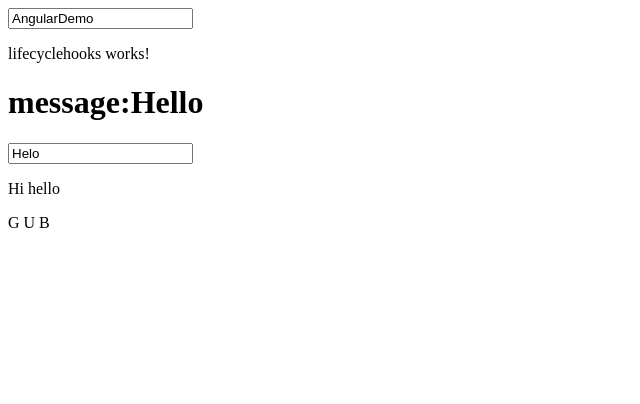
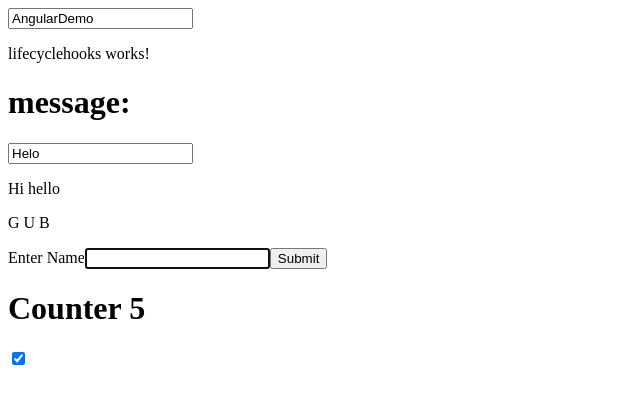
Before and after one commit to Narendranp-30/Learning_Angular, an Angular app: page / in a window 1280 px wide. Shown: the top 404 px of the page, without its empty margins (0-640 px from the left). Built offline with nearby package versions, Linux system fonts and the light colour scheme.

Commit message:
ngAfterViewinit,aftercontentinit,Ondestroy seen

```diff
--- a/src/app/app.component.html
+++ b/src/app/app.component.html
@@ -23,11 +23,16 @@
     <!-- <app-form></app-form>
     <app-display></app-display> -->
     <input type="text" name="title" [(ngModel)]="title">
-    <app-lifecyclehooks [items]="itemList" [title]="title">
 
-        <p #messageContent>Hi hello</p>
-        <p #messageContent>G U B</p>
+    @if(showHi){
 
-    </app-lifecyclehooks>
+        <app-lifecyclehooks [items]="itemList" [title]="title">
+
+            <p #messageContent>Hi hello</p>
+            <p #messageContent>G U B</p>
+
+        </app-lifecyclehooks>
+    }
+    <input type="checkbox" [(ngModel)]="showHi">
 
  </div>
--- a/src/app/app.component.ts
+++ b/src/app/app.component.ts
@@ -64,6 +64,6 @@ counter(){
 //   console.log(myName,' from app');
 //   this.myNames.push(myName);
 // }
-
+showHi=true;
 
 }
--- a/src/app/lifecyclehooks/lifecyclehooks.component.html
+++ b/src/app/lifecyclehooks/lifecyclehooks.component.html
@@ -8,3 +8,13 @@
 <ng-content></ng-content>
 
 </div>
+
+<div>
+
+    <label for="nameInput">Enter Name</label>
+    <input type="text" id="nameInput" #nameInput>
+    <button>Submit</button>
+</div>
+<div>
+    <h1>Counter {{count}}</h1>
+</div>
--- a/src/app/lifecyclehooks/lifecyclehooks.component.ts
+++ b/src/app/lifecyclehooks/lifecyclehooks.component.ts
@@ -1,5 +1,5 @@
 import { CommonModule } from '@angular/common';
-import { AfterContentInit, Component, ContentChildren, DoCheck, ElementRef, Input, OnChanges, OnInit, QueryList, SimpleChanges } from '@angular/core';
+import { AfterContentInit, AfterViewInit, Component, ContentChildren, DoCheck, ElementRef, Input, OnChanges, OnDestroy, OnInit, QueryList, SimpleChanges, ViewChild } from '@angular/core';
 import { FormsModule } from '@angular/forms';
 
 @Component({
@@ -9,7 +9,7 @@ import { FormsModule } from '@angular/forms';
   templateUrl: './lifecyclehooks.component.html',
   styleUrl: './lifecyclehooks.component.css'
 })
-export class LifecyclehooksComponent implements OnChanges,OnInit,DoCheck,AfterContentInit {
+export class LifecyclehooksComponent implements OnChanges,OnInit,DoCheck,AfterContentInit,AfterViewInit,OnDestroy {
   message='';
   title1='Helo';
   pretitle='Helo';
@@ -17,15 +17,15 @@ export class LifecyclehooksComponent implements OnChanges,OnInit,DoCheck,AfterCo
   @Input() title='';
   ngOnChanges(changes: SimpleChanges): void {
     if(changes['items']){
-      console.log("OnChange Happens",changes['items']);
+      console. log("OnChange Happens",changes['items']);
     }
     if(changes['title']){
       console.log("OnChange Happens in title",changes['title']);
     }
   }
-  ngOnInit(): void {
-    this.message="Hello";
-  }
+  // ngOnInit(): void {
+  //   this.message="Hello";
+  // }
 
   ngDoCheck(): void {
      if(this.title1!== this.pretitle){
@@ -42,4 +42,25 @@ export class LifecyclehooksComponent implements OnChanges,OnInit,DoCheck,AfterCo
       console.log('Projected content', element.nativeElement.textContent);
     })
   }
+
+  @ViewChild('nameInput') nameInput!:ElementRef;
+  ngAfterViewInit(): void {
+    this.nameInput.nativeElement.focus();
+    }
+//to count automatically
+    count:number=0;
+    private intervalID:any;
+    ngOnInit(): void {
+      this.intervalID = setInterval(()=>{
+        this.count++;
+      },1000
+      )
+      console.log("Interval Id",this.intervalID);
+    }
+    // destroy the count
+    ngOnDestroy(): void {
+      clearInterval(this.intervalID);
+      console.log("Ondestroy happed");
+    }
+
 }
```
